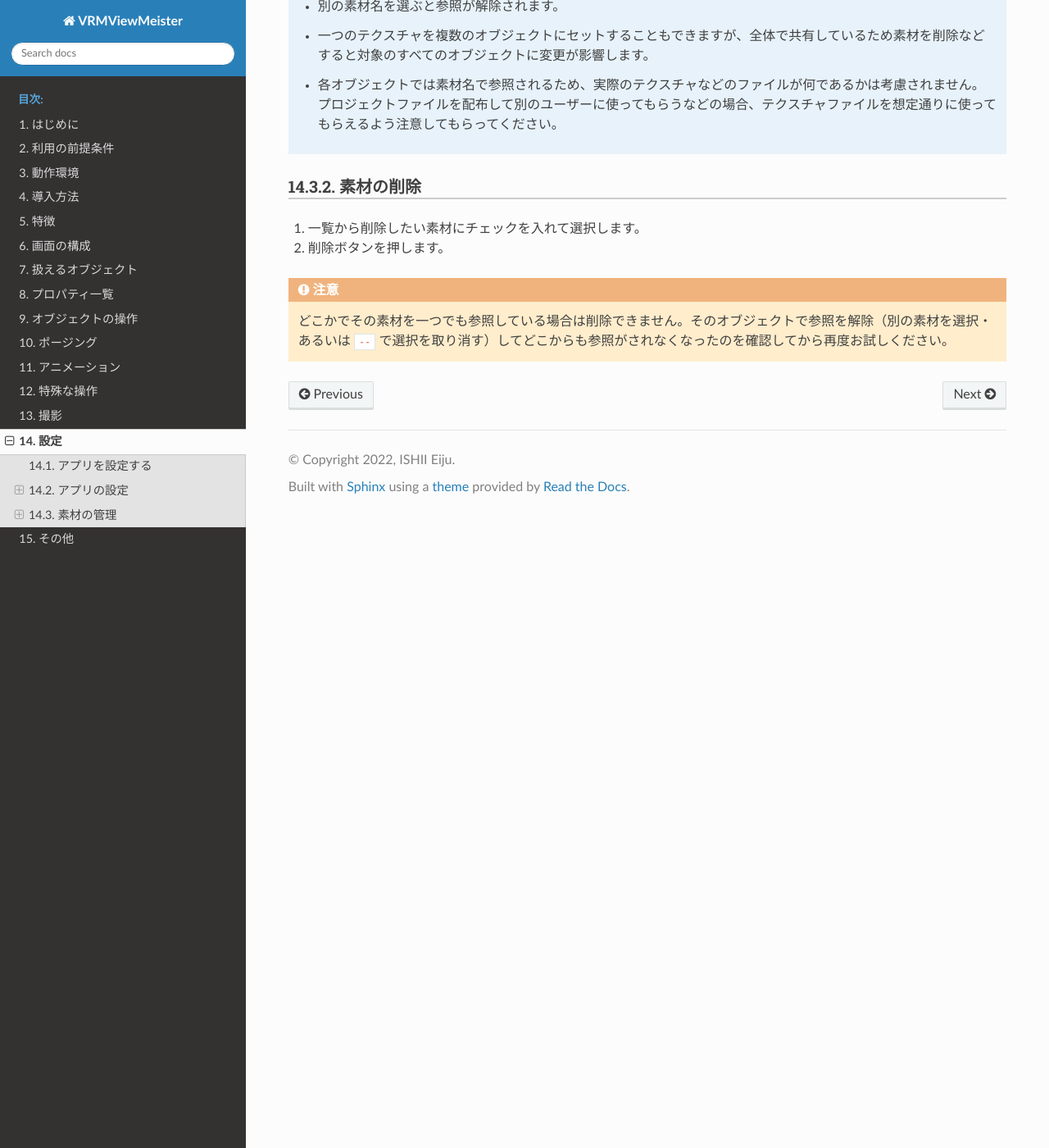
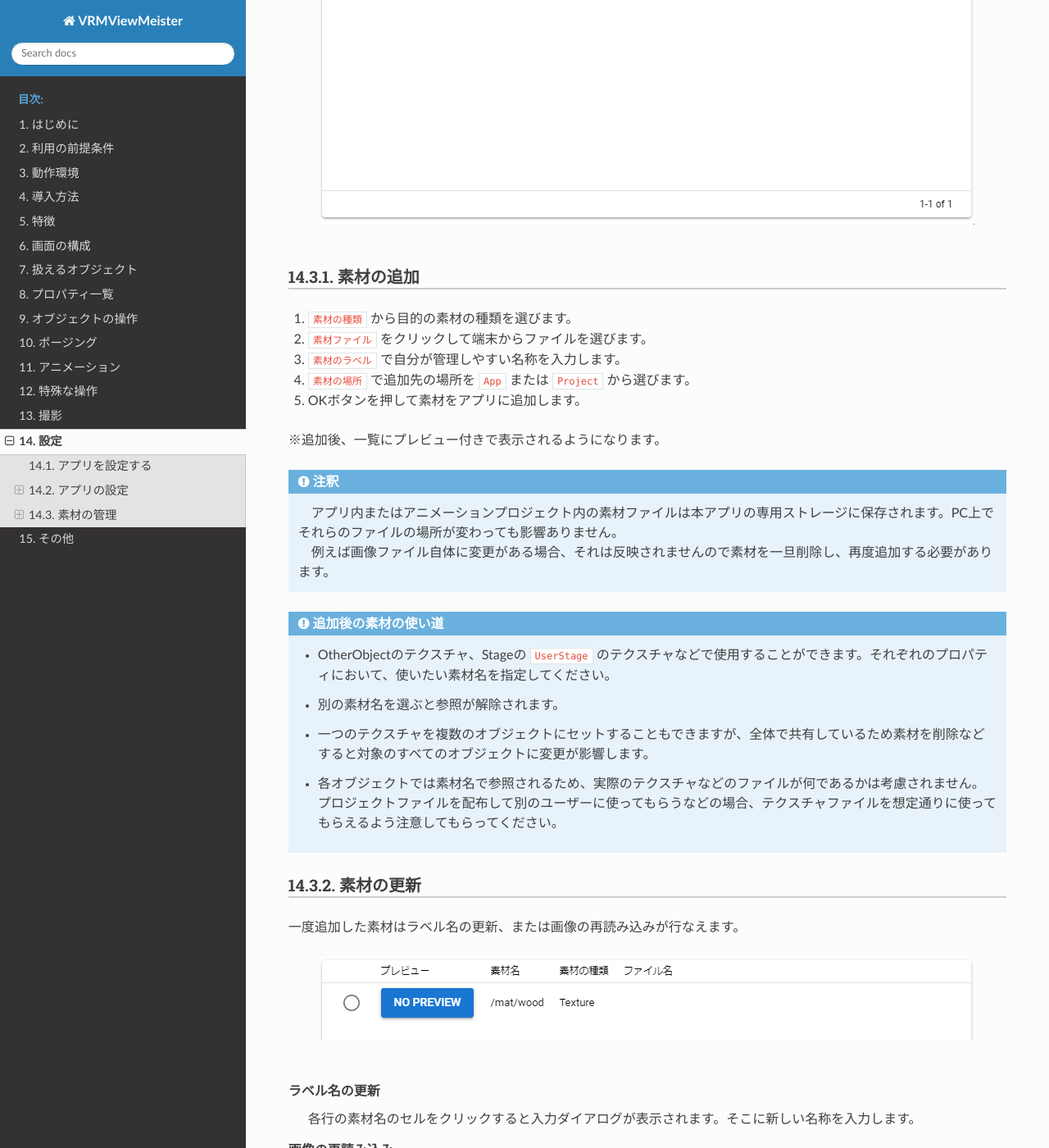
Before and after one commit to nishlumi/vrmviewmdoc, a Sphinx documentation site: the page built from docs/source/man5/config.rst, in a window 1280 px wide and 1400 px high, scrolled down 5363 px. Shown: the whole window at 82% size. Built offline with Sphinx 7.4.7 and the Read the Docs theme 2.0.0, drawn with Linux system fonts in a browser that asks for light colours; a script that is not in the unit is left out; some of the changed text lies outside the part shown.

Commit message:
5/8日中時点

```diff
--- a/docs/source/man1/screen_timeline.rst
+++ b/docs/source/man1/screen_timeline.rst
@@ -26,3 +26,6 @@
 
 :D  タイムライン:
     各オブジェクトごとにキーフレームを表示します。上部の番号を押すことで操作するフレームを切り替えできます。登録したキーフレームの箇所には赤く塗りつぶされます。
+
+:E  パネル拡大・縮小ボタン:
+    タイムラインのパネルを拡大、縮小（ツールバーのみ）を切り替えます。
--- a/docs/source/man4/animation_loadsave.rst
+++ b/docs/source/man4/animation_loadsave.rst
@@ -75,6 +75,7 @@
     * タイムライン（すべてのキーフレーム含む）
     * 全ロールの情報
     * その他アニメーションプロジェクト上の設定
+    * プロジェクト内の素材（実際のファイル含む）
 
 1. リボンバーの ``アニメーション`` タブから ``保存`` をクリックします。
 
@@ -89,6 +90,8 @@
     :align: center
 
 3.  ``名前をつけて保存`` の場合、入力ダイアログ上で名前を入力します。
+
+アニメーションプロジェクトはアプリ内部の専用ストレージに保存されます。
 
 .. note::
     * **保存** の場合、すでにプロジェクトが存在すると確認メッセージが表示されます。
@@ -130,6 +133,7 @@
     * タイムライン（すべてのキーフレーム含む）
     * 全ロールの情報
     * その他アニメーションプロジェクト上の設定
+    * プロジェクト内の素材（実際の素材ファイル含む）
 
 復元されない内容
     キャストの実体（実際の各オブジェクト）
@@ -141,7 +145,7 @@
     ※前述の通りこの後VRoid/VRMを開くと、タイトルが一致した場合のみ自動的にロールに割り当てが行われ、すぐにアニメーションを確認できるようになります。
 
 .. caution::
-    すでにプロジェクトを開いた状態で別のプロジェクトを開くとタイムライン（ロール）の数がマージされます。（それぞれのタイムラインの内容自体は保持されます）
+    これまでに開いていたオブジェクトやプロジェクトの内容はリセットされます。
 
 
 .. index:: プロジェクトを新規作成する（アニメーションプロジェクト）
--- a/docs/source/man5/config.rst
+++ b/docs/source/man5/config.rst
@@ -124,6 +124,9 @@ VRMの体に自然な稼働制御を適用する
 　アニメーションタブ内の設定項目です。主にアニメーションに関する設定です。
 
 
+フレーム数の初期値
+    　アニメーションプロジェクトのデフォルトのフレーム数を 60～300 の範囲で指定します。これはあくまでも初期値であり、後から拡張する制限には当たりません。
+
 再生終了後、最初のフレームに戻す
     　アニメーションを再生しそれが終了した後にフレーム位置を1番目に戻します。
 
@@ -159,6 +162,7 @@ VRMの体に自然な稼働制御を適用する
     素材
     テクスチャ（素材）
     素材の追加
+    素材の更新
     素材の削除
 
 素材の管理
@@ -170,7 +174,7 @@ VRMの体に自然な稼働制御を適用する
 1. リボンバーの ``アニメーション`` タブ → ``設定`` ボタンを押します。
 2. ``素材`` タブを開きます。
 
-.. image:: ../img/screen_project4.png
+.. image:: ../img/screen_project3.png
     :align: center
 
 |
@@ -181,9 +185,14 @@ VRMの体に自然な稼働制御を適用する
 1. ``素材の種類`` から目的の素材の種類を選びます。
 2. ``素材ファイル`` をクリックして端末からファイルを選びます。
 3. ``素材のラベル`` で自分が管理しやすい名称を入力します。
-4. OKボタンを押して素材をアプリに追加します。
+4. ``素材の場所`` で追加先の場所を ``App`` または ``Project`` から選びます。
+5. OKボタンを押して素材をアプリに追加します。
 
 ※追加後、一覧にプレビュー付きで表示されるようになります。
+
+.. note::
+    | 　アプリ内またはアニメーションプロジェクト内の素材ファイルは本アプリの専用ストレージに保存されます。PC上でそれらのファイルの場所が変わっても影響ありません。
+    | 　例えば画像ファイル自体に変更がある場合、それは反映されませんので素材を一旦削除し、再度追加する必要があります。
 
 .. admonition:: 追加後の素材の使い道
 
@@ -192,6 +201,21 @@ VRMの体に自然な稼働制御を適用する
     * 一つのテクスチャを複数のオブジェクトにセットすることもできますが、全体で共有しているため素材を削除などすると対象のすべてのオブジェクトに変更が影響します。
     * 各オブジェクトでは素材名で参照されるため、実際のテクスチャなどのファイルが何であるかは考慮されません。プロジェクトファイルを配布して別のユーザーに使ってもらうなどの場合、テクスチャファイルを想定通りに使ってもらえるよう注意してもらってください。
 
+素材の更新
+----------------------
+
+一度追加した素材はラベル名の更新、または画像の再読み込みが行なえます。
+
+.. image:: ../img/screen_project5.png
+    :align: center
+
+|
+ラベル名の更新
+    各行の素材名のセルをクリックすると入力ダイアログが表示されます。そこに新しい名称を入力します。
+
+画像の再読み込み
+    プロジェクト内の素材の場合に使います。ファイルから読み込んだ（インポートした）プロジェクトが素材を保有している場合、どの素材も実体となるファイルは読み込まれていません。想定される画像などのファイルを再度指定して読み込む必要があります。
+
 素材の削除
 ----------------------
 
@@ -199,4 +223,5 @@ VRMの体に自然な稼働制御を適用する
 2. 削除ボタンを押します。
 
 .. caution::
-    どこかでその素材を一つでも参照している場合は削除できません。そのオブジェクトで参照を解除（別の素材を選択・あるいは ``--`` で選択を取り消す）してどこからも参照がされなくなったのを確認してから再度お試しください。
+    * どこかでその素材を一つでも参照している場合は削除できません。そのオブジェクトで参照を解除（別の素材を選択・あるいは ``--`` で選択を取り消す）してどこからも参照がされなくなったのを確認してから再度お試しください。
+    * 実際の素材ファイルがアプリ内の専用ストレージからも削除されます。
```
Also changed, not shown: docs/source/man1/environ.rst (+10 -4 lines), docs/source/man1/screen_project.rst (+16 -2 lines), docs/source/man4/animation_proper.rst (+2 -6 lines), docs/source/img/screen_project1.png, docs/source/img/screen_project2.png, docs/source/img/screen_project3.png, docs/source/img/screen_project4.png (added), docs/source/img/screen_project5.png (added), docs/source/img/screen_timeline.png.
